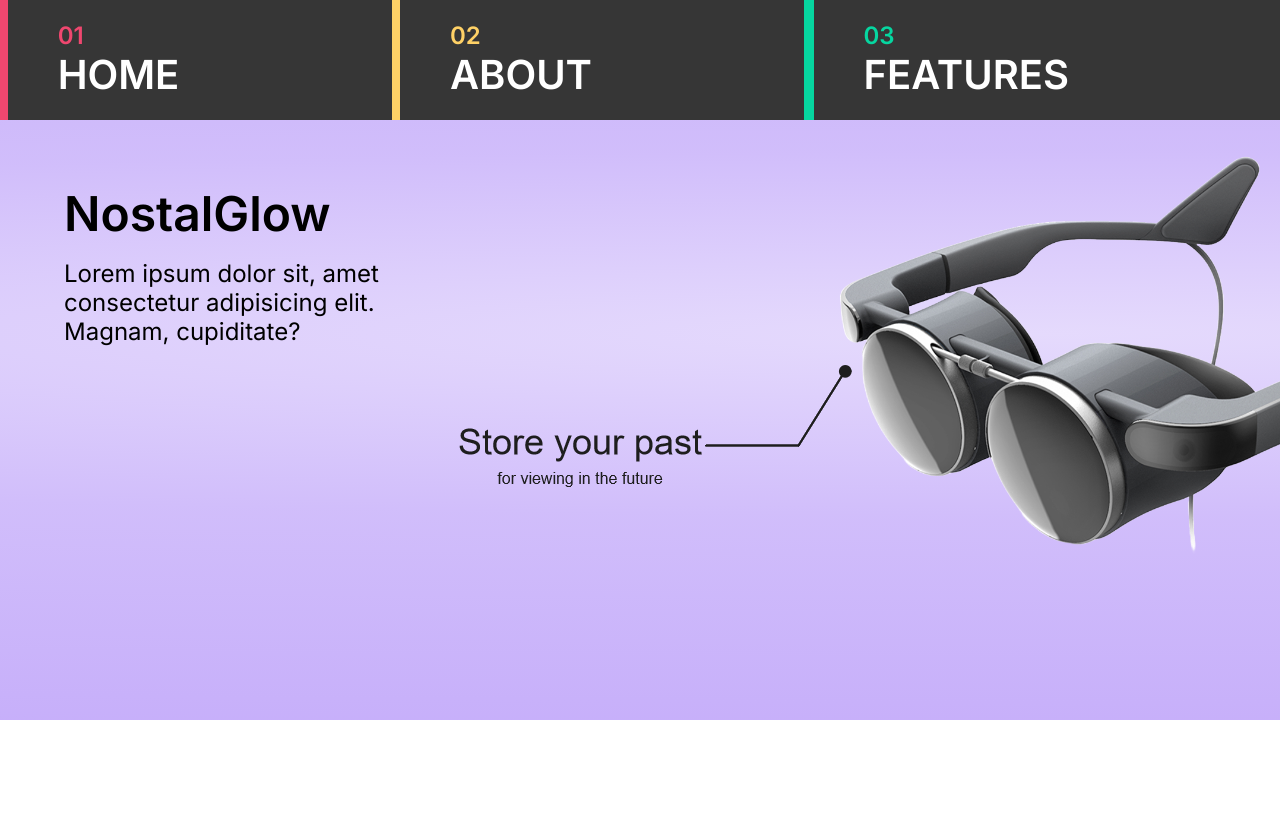
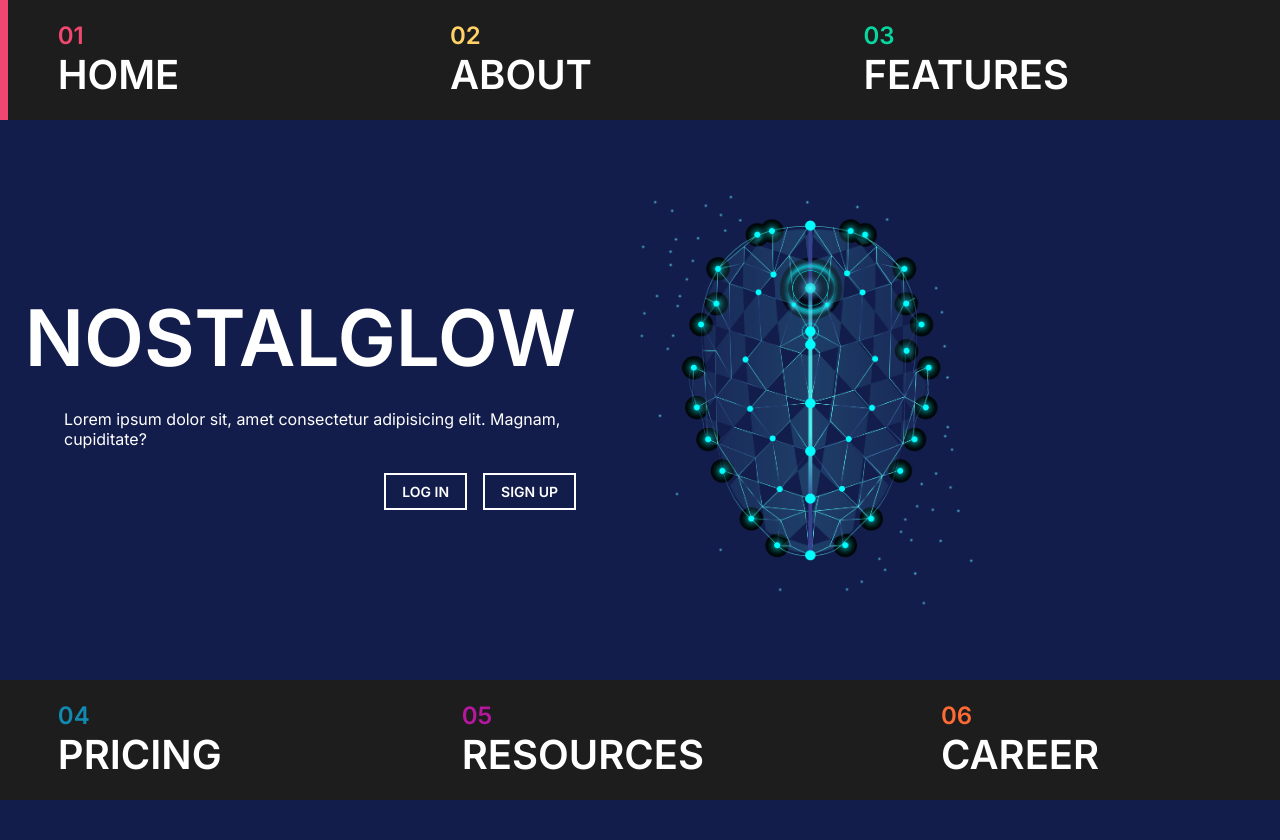
Before and after one commit to sephclt/NostalGlow, a PHP site: page / in a window 1280 px wide. After the commit the page ends 800 px from the top, so only its background shows below. Run offline with PHP 8.4, Linux system fonts and the light colour scheme.

Commit message:
somewhat ok

```diff
--- a/index.html
+++ b/index.html
@@ -8,19 +8,19 @@
 </head>
 <body>
    <div class="upper-nav">
-    <div class="about-nav nav-button">
+    <div class="home-nav nav-button">
         <div>
             <span>01</span>
             <span><a href="#">HOME</a></span>
         </div>
     </div>
-    <div class="pricing-nav nav-button">
+    <div class="about-nav nav-button">
         <div>
             <span>02</span>
             <span><a href="#">ABOUT</a></span>
         </div>
     </div>
-    <div class="community-nav nav-button">
+    <div class="features-nav nav-button">
         <div>
             <span>03</span>
             <span><a href="#">FEATURES</a></span>
@@ -30,14 +30,41 @@
 
    <div class="main-content">
     <div>
-        <h1>NostalGlow</h1>
+        <h1>NOSTALGLOW</h1>
         <p>Lorem ipsum dolor sit, amet consectetur adipisicing elit. Magnam, cupiditate?</p>
+        <div>
+            <button>
+                <a href="#">LOG IN</a>
+            </button>
+            <button>
+                <a href="#">SIGN UP</a>
+            </button>
+        </div>
     </div>
     <div>
+        <img src="assets/bgless.png" alt="cybernetics" width="52%">
     </div>
    </div>
 
    <div class="lower-nav">
+    <div class="pricing-nav nav-button">
+        <div>
+            <span>04</span>
+            <span><a href="#">PRICING</a></span>
+        </div>
+    </div>
+    <div class="resources-nav nav-button">
+        <div>
+            <span>05</span>
+            <span><a href="#">RESOURCES</a></span>
+        </div>
+    </div>
+    <div class="career-nav nav-button">
+        <div>
+            <span>06</span>
+            <span><a href="#">CAREER</a></span>
+        </div>
+    </div>
    </div>
 </body>
 </html>
--- a/styles.css
+++ b/styles.css
@@ -26,34 +26,39 @@
     justify-content: start;
     align-items: center;
 
-    background-color: #363636;
+    background-color: #1D1D1D;
 }
 
-.about-nav::before {
+.nav-button::before {
     content: '';
 
     width: 2%;
     height: 100%;
+    transition: all 0.25s ease;
+}
 
+.home-nav:hover::before {
     background-color: #EF476F;
 }
 
-.pricing-nav::before {
-    content: '';
-
-    width: 2%;
-    height: 100%;
-
+.about-nav:hover::before {
     background-color: #FFD166;
 }
 
-.community-nav::before {
-    content: '';
+.features-nav:hover::before {
+    background-color: #06D6A0;
+}
 
-    width: 2%;
-    height: 100%;
+.pricing-nav:hover::before {
+    background-color: #118AB2;
+}
 
-    background-color: #06D6A0;
+.resources-nav:hover::before {
+    background-color: #B5179E;
+}
+
+.career-nav:hover::before {
+    background-color: #FF6B35;
 }
 
 .nav-button div {
@@ -68,76 +73,118 @@
     padding: 15px 50px;
 }
 
-.about-nav span:first-child, .pricing-nav span:first-child, .community-nav span:first-child {
+.home-nav span:first-child, .about-nav span:first-child, .features-nav span:first-child, .pricing-nav span:first-child, .resources-nav span:first-child, .career-nav span:first-child {
     font-size: 24px;
     font-weight: 600;
 }
 
-.about-nav span:first-child {
+.home-nav span:first-child {
     color: #EF476F;
 }
 
-.pricing-nav span:first-child {
+.about-nav span:first-child {
     color: #FFD166;
 }
 
-.community-nav span:first-child {
+.features-nav span:first-child {
     color: #06D6A0;
 }
 
-.about-nav span:last-child a, .pricing-nav span:last-child a, .community-nav span:last-child a {
+.pricing-nav span:first-child {
+    color: #118AB2;
+}
+
+.resources-nav span:first-child {
+    color: #B5179E;
+}
+
+.career-nav span:first-child {
+    color: #FF6B35;
+}
+
+.home-nav span:last-child a, .about-nav span:last-child a, .features-nav span:last-child a, .pricing-nav span:last-child a, .resources-nav span:last-child a, .career-nav span:last-child a{
     text-decoration: none;
     font-size: 40px;
     font-weight: 600;
     color: #fff;
-    transition: all 0.3s ease;
+    transition: all 0.25s ease;
 }
 
 .nav-button span:last-child a:hover {
-    color: #757575;
+    color: #616161;
 }
 
 .main-content {
-    height: 75vh;
+    height: 70vh;
     display: flex;
     justify-content: start;
     align-items: start;
 
-    background: radial-gradient(712.79% 103.34% at 80.86% 35.65%, rgba(188, 160, 249, 0.39) 0%, rgba(188, 160, 249, 0.69) 29.5%, #BCA0F9 100%);
+    background-color: #131D4B;
+    color: #fff;
 }
 
 .main-content div:first-child {
-    width: 35%;
+    width: 50%;
+    height: 100%;
 
     display: flex;
     flex-direction: column;
-    justify-content: start;
-    align-items: start;
+    justify-content: center;
+    align-items: end;
 
     padding: 4rem;
-    gap: 1rem;
+    gap: 1.5rem;
 }
 
 .main-content div:first-child h1 {
-    font-size: 48px;
+    font-size: 78px;
     font-weight: 600;
 }
 
 .main-content div:first-child p {
-    font-size: 24px;
+    font-size: 16px;
     font-weight: 400;
 }
 
-.main-content div:last-child {
-    width: 65%;
+.main-content div:first-child div {
+    display: flex;
+    justify-content: space-between;
+    align-items: center;
+
+    gap: 1rem;
+}
+
+.main-content div:first-child button {
+    padding: 8px 16px;
+
+    background-color: transparent;
+    border: solid 2px #fff;
+}
+
+.main-content div:first-child button a {
+    text-decoration: none;
+    font-size: 14px;
+    font-weight: 600;
+    color: #fff;
+    transition: all 0.25s ease;
+}
+
+.main-content div:first-child a:hover {
+    color: #b1b1b1;
+}
+
+.main-content > div:last-child {
+    width: 50%;
     height: 100%;
 
-    background-image: url('assets/goggle-final.png');
-    background-repeat: no-repeat;
+    display: flex;
+    justify-content: start;
+    align-items: center;
 }
 
 @media screen and (max-width: 768px) {
-    .upper-nav {
+    .upper-nav, .lower-nav {
         grid-template-areas: 'first'
                              'second'
                              'third';
```
Also changed, not shown: other parts of styles.css (+32 -0 lines), assets/bgless.png (added), assets/glasses-bgremove.png (deleted), assets/goggle-final.png (deleted).
